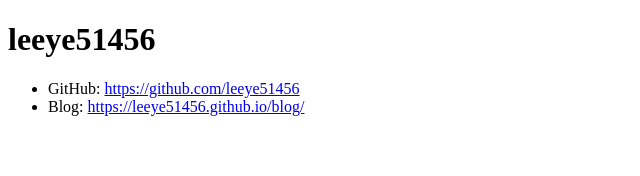
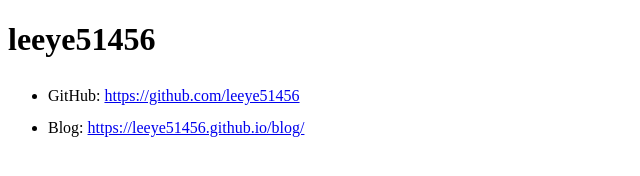
Before and after one commit to yejunian/yejunian.github.io, a plain HTML site: page index.html in a window 1280 px wide. Shown: the whole page, without its empty margins (0-640 px from the left). Drawn offline with Linux system fonts and the light colour scheme.

Commit message:
Resolve Google Search Console problems
- Set viewport
- Largen space between links

```diff
--- a/index.html
+++ b/index.html
@@ -2,13 +2,14 @@
 <html>
 <head>
   <meta charset="utf-8">
+  <meta name="viewport" content="width=device-width, initial-scale=1" />
   <title>leeye51456</title>
 </head>
 <body>
 
 <h1>leeye51456</h1>
 
-<ul>
+<ul style="line-height: 2em;">
   <li>GitHub: <a href="https://github.com/leeye51456">https://github.com/leeye51456</a></li>
   <li>Blog: <a href="https://leeye51456.github.io/blog/">https://leeye51456.github.io/blog/</a></li>
 </ul>
```
